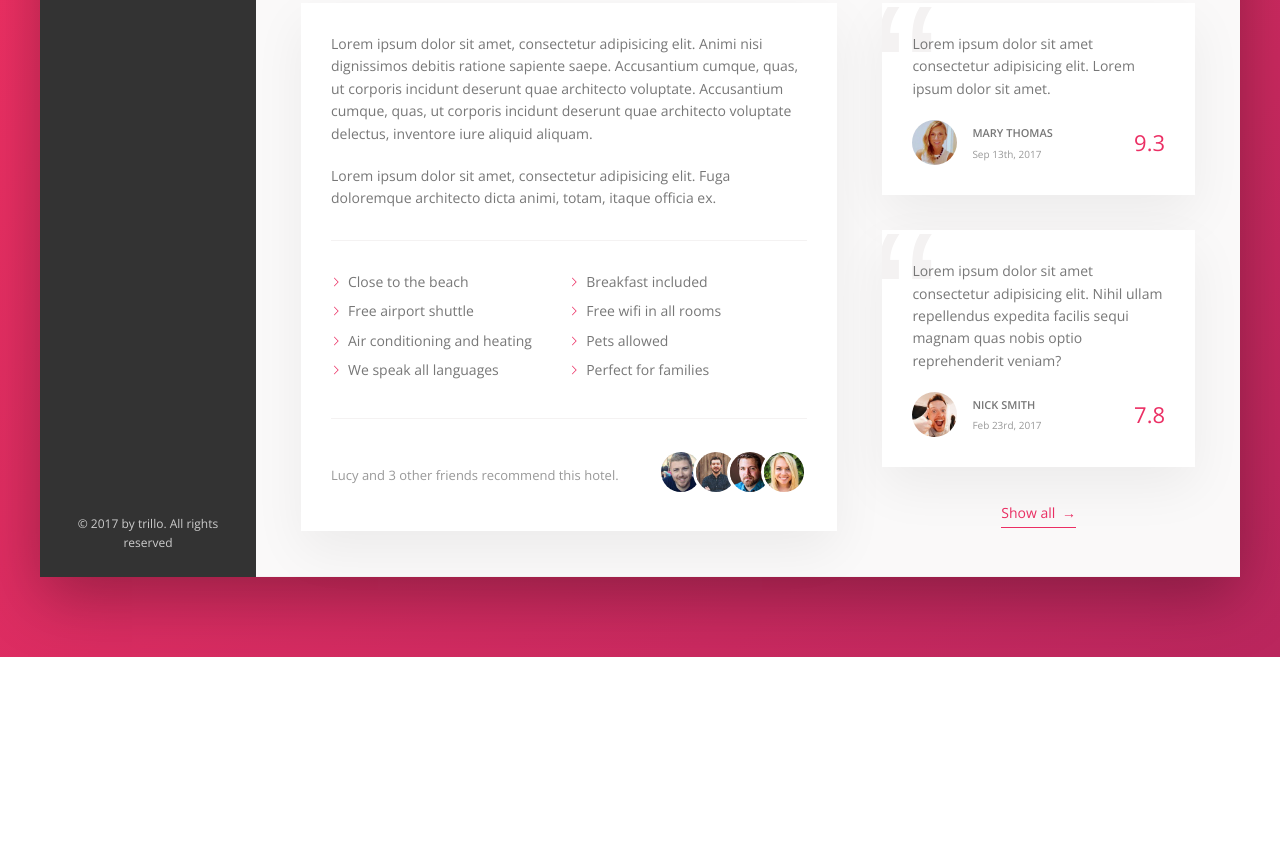
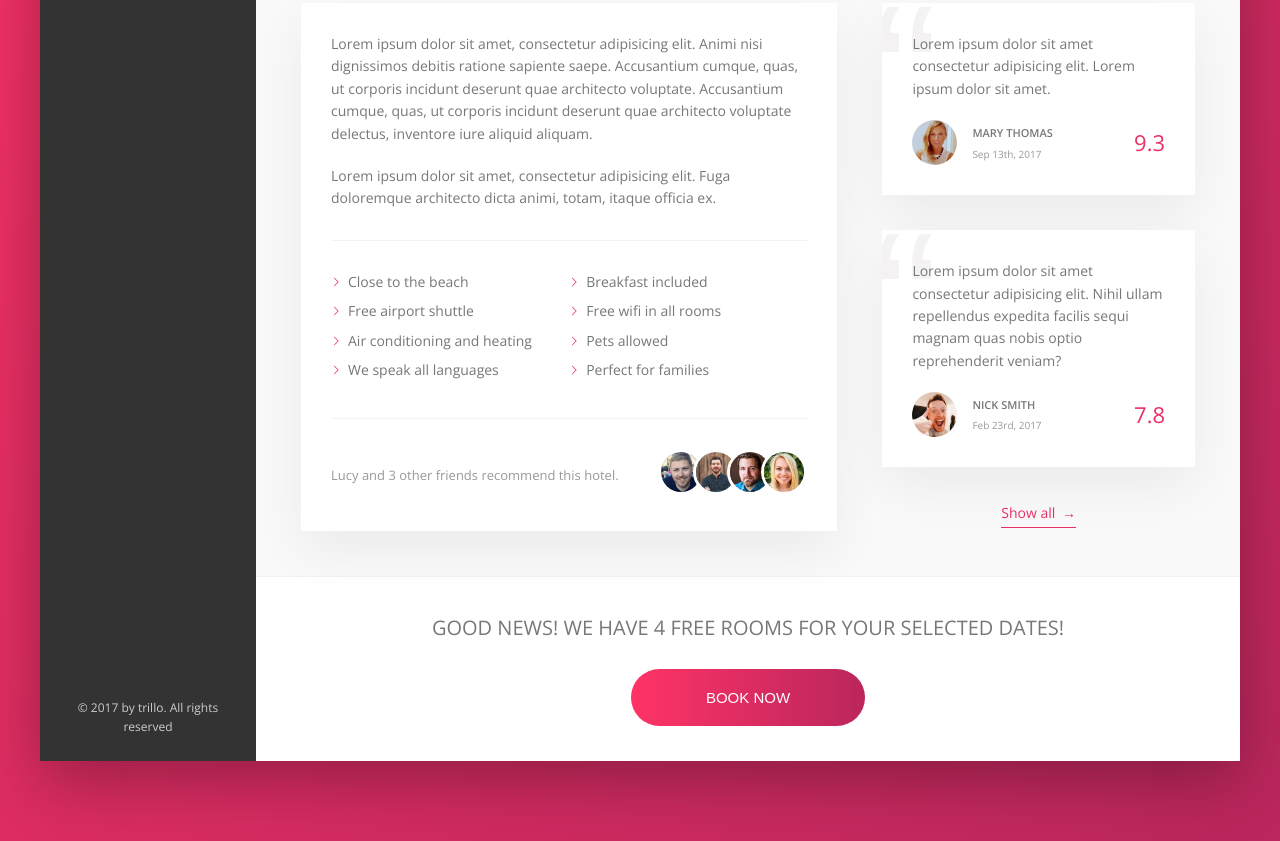
Before and after one commit to Debiddo618/trillo-sass, a website: page index.html in a window 1280 px wide. Shown: the part 644-1485 px from the top of the page. Before the commit the page ends 1301 px from the top, so only its background shows below. Drawn offline with nearby package versions, Linux system fonts and the light colour scheme.

Commit message:
created the cta section

```diff
--- a/index.html
+++ b/index.html
@@ -175,18 +175,21 @@
                   Lucy and 3 other friends recommend this hotel.
                 </p>
                 <div class="recommend__friends">
-                  <img src="img/user-3.jpg" alt="" class="recommend__photo">
-                  <img src="img/user-4.jpg" alt="" class="recommend__photo">
-                  <img src="img/user-5.jpg" alt="" class="recommend__photo">
-                  <img src="img/user-6.jpg" alt="" class="recommend__photo">
+                  <img src="img/user-3.jpg" alt="" class="recommend__photo" />
+                  <img src="img/user-4.jpg" alt="" class="recommend__photo" />
+                  <img src="img/user-5.jpg" alt="" class="recommend__photo" />
+                  <img src="img/user-6.jpg" alt="" class="recommend__photo" />
                 </div>
               </div>
             </div>
             <div class="user-reviews">
               <figure class="review">
-                <blockquote class="review__text">Lorem ipsum dolor sit amet consectetur adipisicing elit. Lorem ipsum dolor sit amet.</blockquote>
+                <blockquote class="review__text">
+                  Lorem ipsum dolor sit amet consectetur adipisicing elit. Lorem
+                  ipsum dolor sit amet.
+                </blockquote>
                 <figcaption class="review__user">
-                  <img src="img/user-2.jpg" alt="User1" class="review__photo">
+                  <img src="img/user-2.jpg" alt="User1" class="review__photo" />
                   <div class="review__user-box">
                     <p class="review__user-name">Mary Thomas</p>
                     <p class="review__user-date">Sep 13th, 2017</p>
@@ -195,9 +198,13 @@
                 </figcaption>
               </figure>
               <figure class="review">
-                <blockquote class="review__text">Lorem ipsum dolor sit amet consectetur adipisicing elit. Nihil ullam repellendus expedita facilis sequi magnam quas nobis optio reprehenderit veniam?</blockquote>
+                <blockquote class="review__text">
+                  Lorem ipsum dolor sit amet consectetur adipisicing elit. Nihil
+                  ullam repellendus expedita facilis sequi magnam quas nobis
+                  optio reprehenderit veniam?
+                </blockquote>
                 <figcaption class="review__user">
-                  <img src="img/user-1.jpg" alt="User1" class="review__photo">
+                  <img src="img/user-1.jpg" alt="User1" class="review__photo" />
                   <div class="review__user-box">
                     <p class="review__user-name">Nick Smith</p>
                     <p class="review__user-date">Feb 23rd, 2017</p>
@@ -208,6 +215,15 @@
               <div class="button btn-inline">Show all <span>&rarr;</span></div>
             </div>
           </div>
+          <div class="cta">
+            <h2 class="cta__book-now">
+              Good news! We have 4 free rooms for your selected dates!
+            </h2>
+            <button class="btn">
+              <span class="btn__visible">Book now</span>
+              <span class="btn__invisible"> Only 4 rooms left </span>
+            </button>
+          </div>
         </main>
       </div>
     </div>
--- a/sass/_layout.scss
+++ b/sass/_layout.scss
@@ -57,3 +57,66 @@
     flex-direction: column;
     align-items: center;
 }
+
+// cta
+.cta{
+    padding: 3.5rem 0;
+    text-align: center;
+
+    &__book-now{
+        text-transform: uppercase;
+        font-size: 2rem;
+        font-weight: 300;
+        margin-bottom: 2.5rem;
+    }
+}
+
+.btn{
+    font-size: 1.5rem;
+    font-weight: 300;
+    text-transform: uppercase;
+    border-radius: 100px;
+    border: none;
+    background-image: linear-gradient(to right,var(--color-primary-light),var(--color-primary-dark));
+    color: #fff;
+    position: relative;
+    overflow: hidden;
+    cursor: pointer;
+
+    & > * {
+        display: inline-block;
+        height: 100%;
+        width: 100%;
+        transition: all 0.2s;
+    }
+
+
+    &__visible{
+        padding: 2rem 7.5rem;
+    }
+
+    &__invisible{
+        position: absolute;
+        left: 0;
+        top: -100%;
+        padding: 2rem 0;
+    }
+
+    &:hover{
+        background-image: linear-gradient(to left,var(--color-primary-light),var(--color-primary-dark));
+
+    }
+
+    &:hover &__visible{
+        transform: translateY(100%);
+    }
+
+    &:hover &__invisible{
+        top: 0;
+    }
+
+    &:focus{
+        outline: none;
+        animation: pulsate 1s infinite;
+    }
+}
```
Also changed, not shown: sass/main.css, 1 other file.
